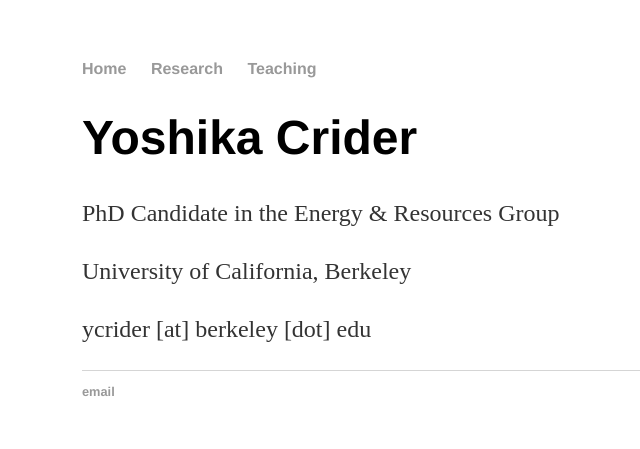
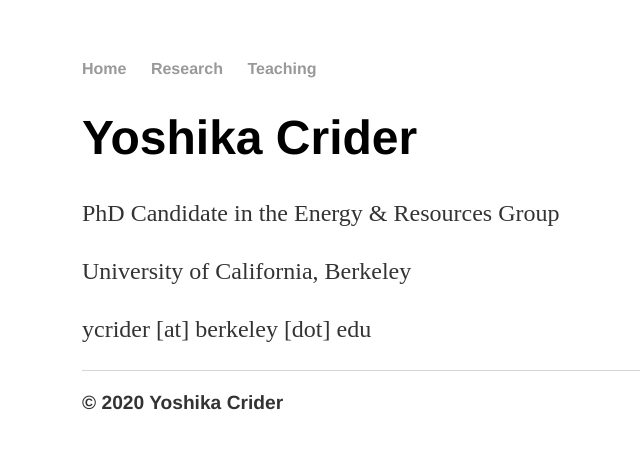
Before and after one commit to YoshikaCrider/YoshikaCrider.github.io, a Jekyll site: the page built from index.html, in a window 1280 px wide. Shown: the top 449 px of the page, without its empty margins (110-750 px from the left). Built offline with Jekyll 4.4.1, drawn with Linux system fonts in a browser that asks for light colours.

Commit message:
Update default.html

```diff
--- a/_layouts/default.html
+++ b/_layouts/default.html
@@ -20,7 +20,7 @@
 			</div><!-- /.container -->
 			<footer>
 	    		<ul>
-	        		<li><a href="mailto:">email</a></li>
+	        		<p>&copy; 2020 Yoshika Crider<p>
 				</ul>
 			</footer>
 		</body>
```
